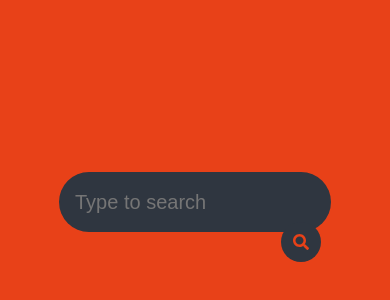
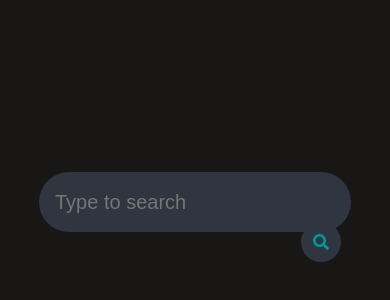
Before and after one commit to sketchycrypt/searchbox, a plain HTML site: page index.html in a window 390 px wide. Shown: the part 220-520 px from the top of the page. Drawn offline with Linux system fonts and the light colour scheme.

Commit message:
Add files via upload
Updated v.0.2:
Polished look.

Future update v.0.3: adding different engines to select from

```diff
--- a/app.js
+++ b/app.js
@@ -4,7 +4,7 @@ const button = document.querySelector('.search-btn')
 
 button.addEventListener('click', function() {
 
-    window.location.href=`https://duckduckgo.com/?q=${userinput.value}&t=canonical`
+    window.location.href=`https://duckduckgo.com/?q=${userinput.value}&t=canonical`.split(' ').join('+')
 
 });
 
--- a/index.html
+++ b/index.html
@@ -6,6 +6,8 @@
     <meta http-equiv="X-UA-Compatible" content="ie=edge">
     <link rel="stylesheet" href="style.css">
     <script defer src="https://use.fontawesome.com/releases/v5.0.6/js/all.js"></script>
+    <link href="https://fonts.googleapis.com/css?family=Open+Sans&display=swap" rel="stylesheet">
+
     <title>Search Box</title>
 </head>
 <body>
@@ -18,5 +20,7 @@
         </a>
     </div>
     <script src="app.js"></script>
+
+
 </body>
 </html>
--- a/style.css
+++ b/style.css
@@ -1,7 +1,8 @@
 body{
     margin: 0;
     padding: 0;
-    background: #e84118;
+    background: #191716;
+    font-family: 'Open Sans', sans-serif;
 }
 .search-box{
     position: absolute;
@@ -14,15 +15,16 @@ body{
     padding: 10px;
 }
 .search-box > .search-txt{
-    width: 240px;
+    width: 460px;
     padding: 0 6px;
 }
 
-.search-box:hover > .search-btn{
+.search-btn:hover{
     background: white;
+    cursor: pointer;
 }
 .search-btn{
-    color: #e84118;
+    color: #009999;
     float: right;
     width: 40px;
     height: 40px;
@@ -43,3 +45,12 @@ body{
     line-height: 40px;
     width: 0px;
 }
+
+@media screen and (max-width: 800px) {
+
+  .search-box > .search-txt{
+    width: 280px;
+    padding: 0 6px;
+}
+
+}
```
